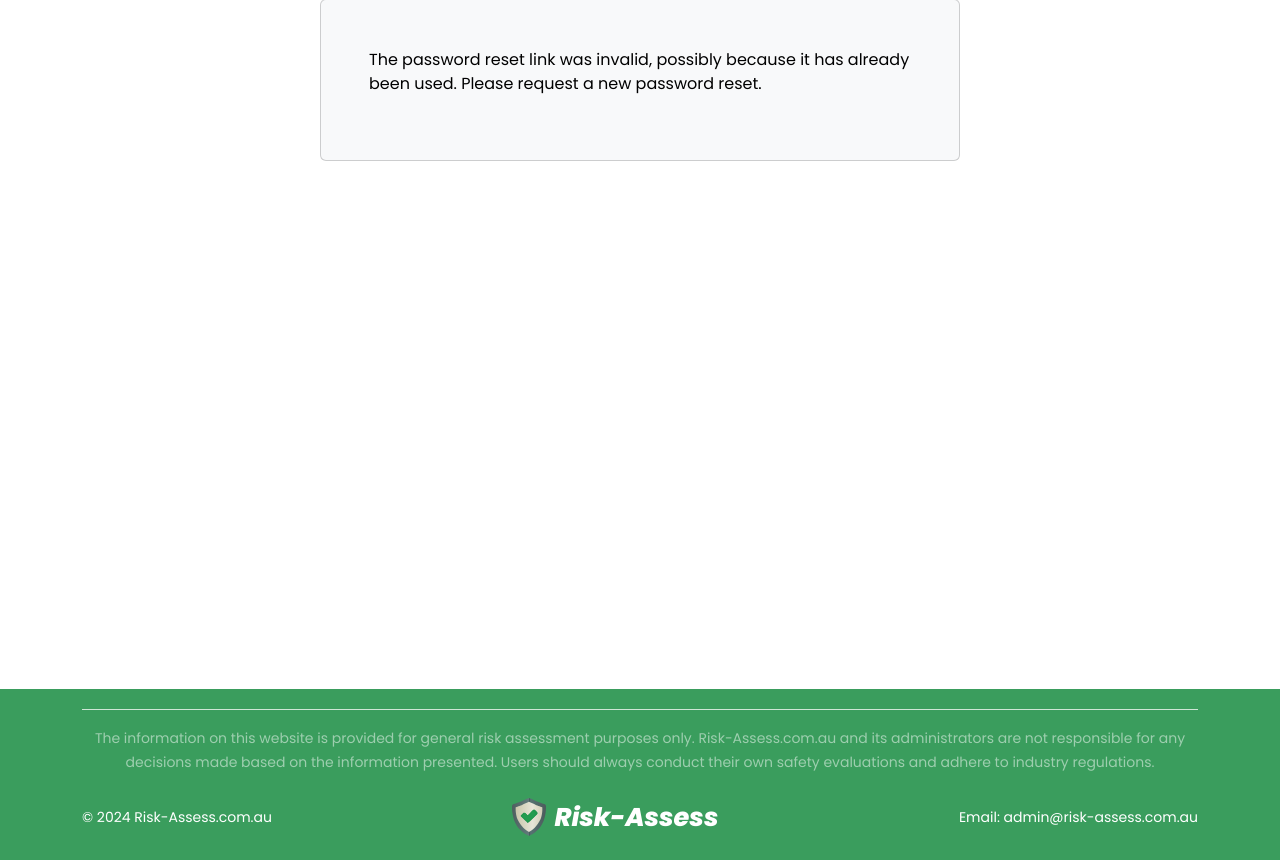
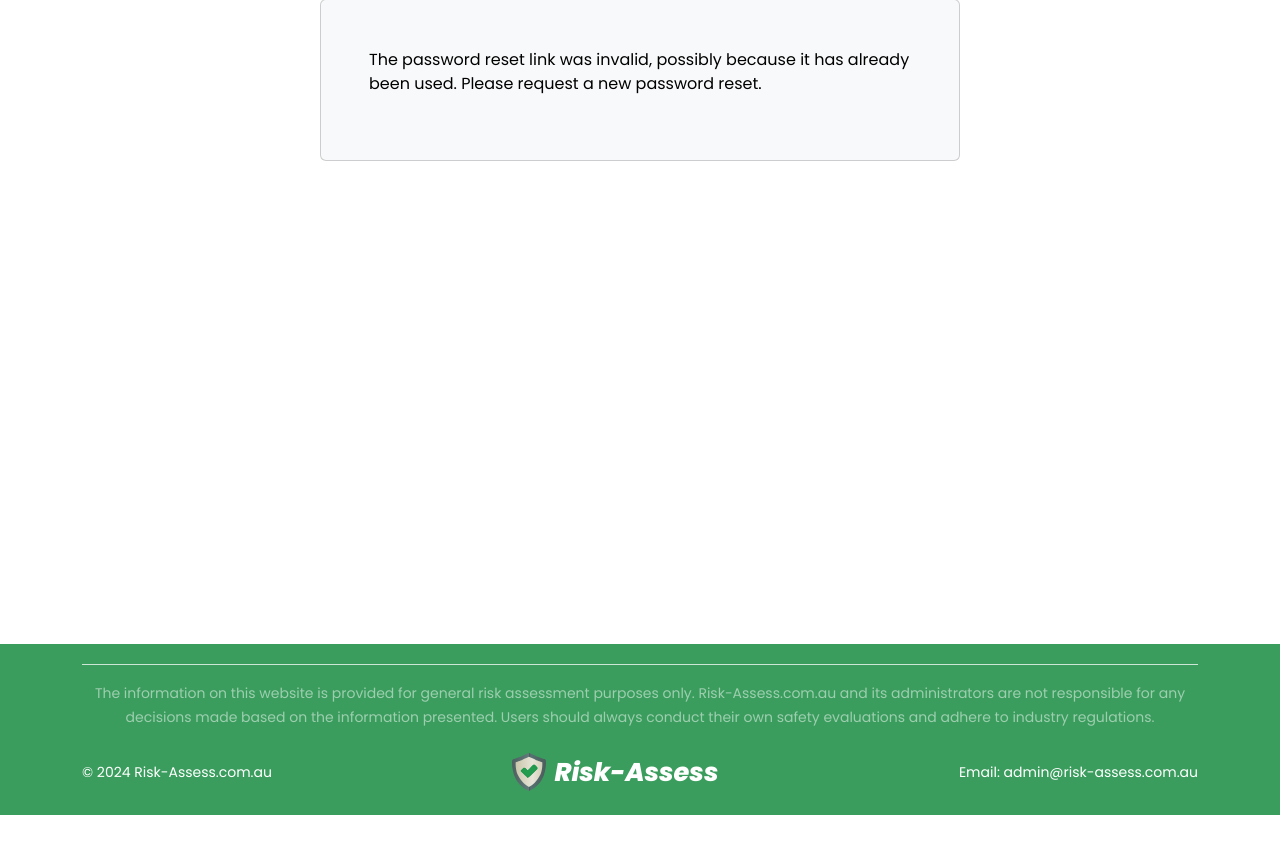
Before and after one commit to madhatter1980/risk-assess, a Django app: page /accounts/reset/1/1/ in a window 1280 px wide. Shown: the part 97-957 px from the top of the page. After the commit the page ends 912 px from the top, so only its background shows below. Run offline with Django 5.2, Linux system fonts and the light colour scheme; parts of the project's set-up code (start-up, migrations or seed data) failed here and were passed over; some libraries are stand-ins or nearby versions.

Commit message:
changes to layout to remove the white space under the header

```diff
--- a/static/css/base.css
+++ b/static/css/base.css
@@ -125,7 +125,7 @@ body {
 }
 
 .container-view-height {
-  min-height: calc(100vh - 110px); /* Subtract to allow for the footer height */
+  min-height: calc(100vh - 260px); /* Subtract to allow for the footer height */
 }
 
 .green-back {
--- a/templates/base.html
+++ b/templates/base.html
@@ -13,7 +13,7 @@
 </head>
 <body>
     {% include  'partials/navbar.html'%}
-    <div id="main-container" class="container-view-height mt-7">
+    <div id="main-container" class="mt-7">
     {% include  'partials/messages.html'%}
 
     {% block layout %}
--- a/templates/core/home.html
+++ b/templates/core/home.html
@@ -4,7 +4,7 @@
 {% block content %}
 <!-- Header Section -->
 <header class="header">
-    <div class="container py-6 py-lg-8">
+    <div class="container pt-6 pt-lg-8">
         <h1 class="header-heading text-center mt-4 mt-md-4 display-4 display-md-3 display-sm-2">Timeout for Safety Before Every Task</h1>
         <h3 class="header-text text-center mt-4 mt-md-5 fs-2 fs-md-3 fs-sm-4 fs-5">Timeout for Safety is a critical practice in safety management, emphasizing the importance of pausing and evaluating potential risks before engaging in any task. It acts as a momentary stop "Timeout" to ensure safety is prioritized over speed or convenience.</h3>
         {% if user.is_authenticated %}
--- a/templates/layouts/auth_card.html
+++ b/templates/layouts/auth_card.html
@@ -1,11 +1,13 @@
 {% extends "base.html" %}
 
 {% block layout %}
-<div class="auth-card">
-    <div class="card text-bg-light mb-3 mx-auto p-5 auth-card-width">
-        {% block content %}
-    <!-- all the auth content goes here -->
-        {% endblock content %}
+<div class="container-view-height">
+    <div class="auth-card">
+        <div class="card text-bg-light mb-3 mx-auto p-5 auth-card-width">
+            {% block content %}
+        <!-- all the auth content goes here -->
+            {% endblock content %}
+        </div>
     </div>
 </div>
 {% endblock layout%}
--- a/templates/layouts/container.html
+++ b/templates/layouts/container.html
@@ -2,7 +2,7 @@
 
 {% block layout %}
 <!-- a container to give the sides of the page some margin -->
-<div class="container">
+<div class="container container-view-height">
     {% block content %}
    <!-- all the normal page content goes here -->
     {% endblock content %}
```
Also changed, not shown: templates/layouts/business_users_card.html (+7 -5 lines).
